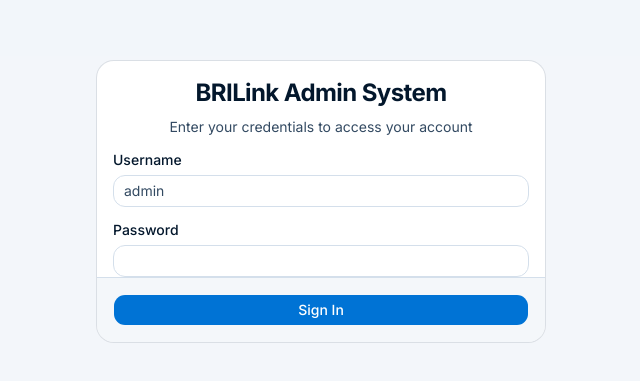
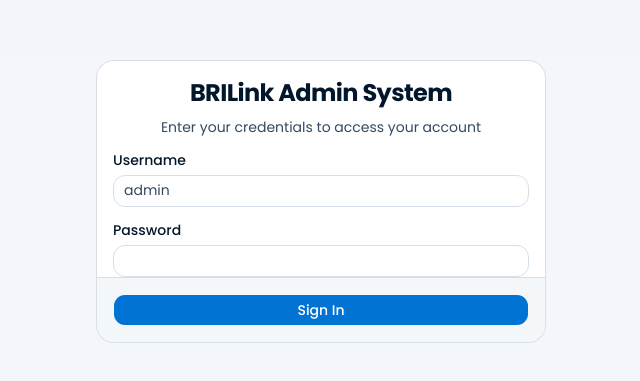
Before and after one commit to ianfebi01/brilink-pos, a Next.js app: page /login in a window 1280 px wide. Shown: the part 199-580 px from the top of the page, without its empty margins (319-959 px from the left). Built offline with nearby package versions, Linux system fonts and the light colour scheme.

Commit message:
style: update global font to Poppins and refine transaction table layout and row styling

```diff
--- a/src/app/globals.css
+++ b/src/app/globals.css
@@ -7,7 +7,7 @@
 @theme inline {
   --color-background: var(--background);
   --color-foreground: var(--foreground);
-  --font-sans: var(--font-sans);
+  --font-sans: var(--font-poppins);
   --font-mono: var(--font-geist-mono);
   --font-heading: var(--font-sans);
   --color-sidebar-ring: var(--sidebar-ring);
--- a/src/app/layout.tsx
+++ b/src/app/layout.tsx
@@ -1,10 +1,14 @@
 import type { Metadata } from "next";
-import { Inter } from "next/font/google";
+import { Poppins } from "next/font/google";
 import "./globals.css";
 import { Providers } from "@/components/providers";
 import { Toaster } from "@/components/ui/sonner";
 
-const inter = Inter( { subsets : ["latin"] } );
+const poppins = Poppins( {
+  subsets: ["latin"],
+  weight: ["300", "400", "500", "600", "700"],
+  variable: "--font-poppins",
+} );
 
 export const metadata: Metadata = {
   title       : "BRILink Admin System",
@@ -20,7 +24,7 @@
     <html lang="en"
       suppressHydrationWarning
     >
-      <body className={inter.className}>
+      <body className={`${poppins.variable} font-sans antialiased`}>
         <Providers>
           {children}
           <Toaster />
--- a/src/components/features/transactions/transaction-table.tsx
+++ b/src/components/features/transactions/transaction-table.tsx
@@ -42,7 +42,7 @@
   const sortedDates = Object.keys( groups ).sort( ( a, b ) => b.localeCompare( a ) );
 
   return (
-    <div className="rounded-xl border bg-card overflow-hidden">
+    <div className="overflow-hidden">
       <Table>
         <TableHeader className="bg-muted/50">
           <TableRow className="hover:bg-transparent border-none">
@@ -68,7 +68,7 @@
 
             return (
               <React.Fragment key={date}>
-                <TableRow className="bg-muted/20 hover:bg-muted/30 border-b">
+                <TableRow className="bg-trnsparent hover:bg-muted/30 border-b">
                   <TableCell className="py-2">
                     <div className="flex items-center gap-2">
                       <span className="font-semibold text-foreground/80">{dateLabel}</span>
@@ -89,7 +89,7 @@
                 </TableRow>
                 {dayTransactions.map( ( tx: any, index: number ) => (
                   <TableRow key={tx.id}
-                    className={cn( "hover:bg-muted/5 transition-colors", index === dayTransactions.length - 1 ? "border-b-2 border-muted" : "border-b" )}
+                    className={cn( "hover:bg-primary/10 transition-colors", index % 2 === 0 ? "bg-white" : "bg-muted/5" )}
                   >
                     <TableCell className="text-muted-foreground text-xs">
                       {format( new Date( tx.createdAt ), "HH:mm" )}
```
